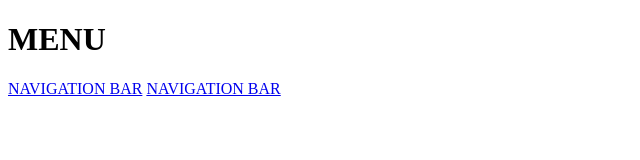
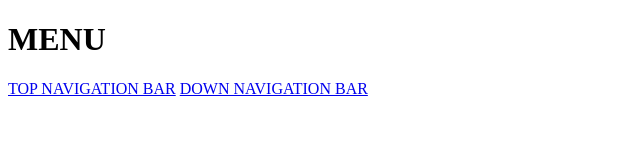
Before and after one commit to btrsymnf/menu1, a plain HTML site: page index.html in a window 1280 px wide. Shown: the whole page, without its empty margins (0-640 px from the left). Drawn offline with Linux system fonts and the light colour scheme.

Commit message:
Update index.html

```diff
--- a/index.html
+++ b/index.html
@@ -11,8 +11,8 @@
 <body>
     <h1>MENU</h1>
 
-    <a href='top_navigation_bar.html'>NAVIGATION BAR</a>
-    <a href='dropdown_navbar.html'>NAVIGATION BAR</a>
+    <a href='TopNA.html'>TOP NAVIGATION BAR</a>
+    <a href='DownNa.html'>DOWN NAVIGATION BAR</a>
 </body>
 
 </html>
```
